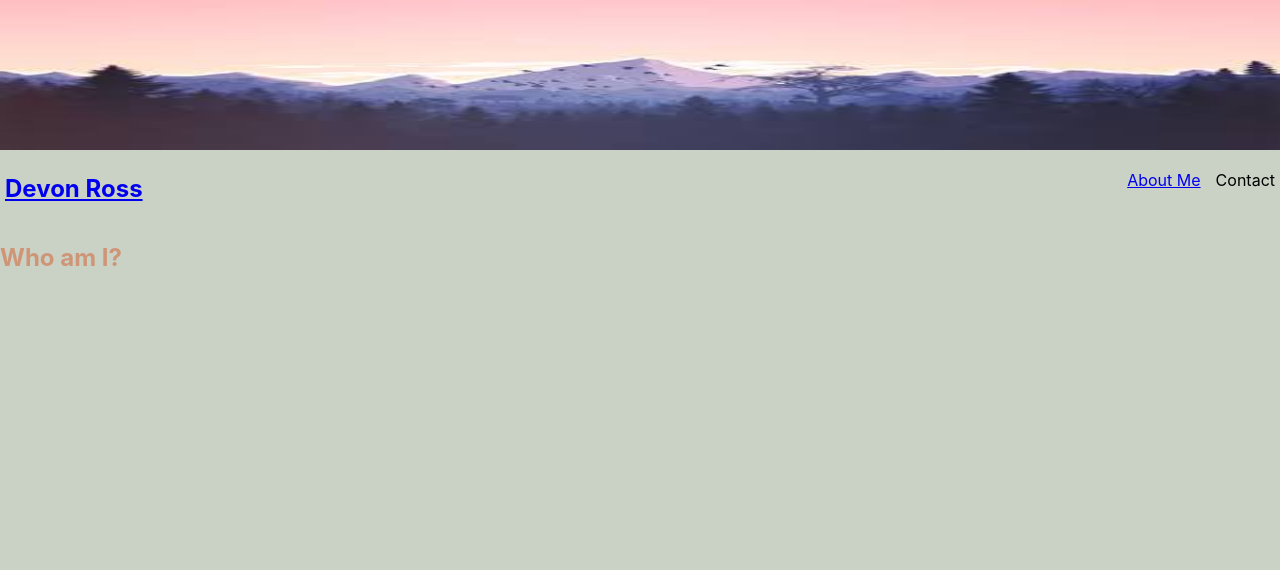
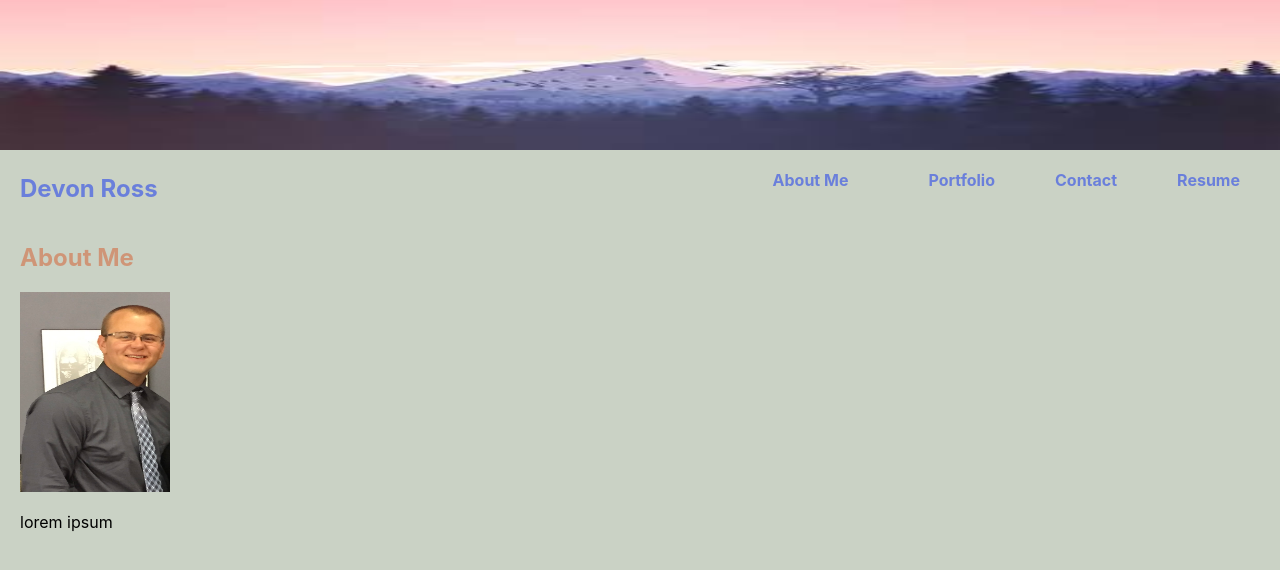
Before and after one commit to dr-50/ReactPortfolio, a React (Create React App) app in the folder portfolio/: page / in a window 1280 px wide. Shown: the top 570 px of the page. Built offline with nearby package versions, Linux system fonts and the light colour scheme.

Commit message:
layout of about me page

```diff
--- a/portfolio/src/components/About/index.js
+++ b/portfolio/src/components/About/index.js
@@ -1,11 +1,13 @@
 import React from 'react';
+import personalImg from '../../assets/images/personal-photo.jpg'
 
 
 function About() {
     return (
         <section>
-            <h1 id="about">Who am I?</h1>
-
+            <h1 id="about">About Me</h1>
+            <img src={personalImg} className="my-2" style={{ width: "10%", minWidth:"150px", height: "200px" }} alt="cover"/>
+            <p>lorem ipsum </p>
         </section>
     )
 }
--- a/portfolio/src/components/Nav/index.js
+++ b/portfolio/src/components/Nav/index.js
@@ -16,8 +16,14 @@ function Nav() {
                             About Me
                         </a>
                     </li>
+                    <li className="mx-2">
+                        <a href="#portfolio">Portfolio</a>
+                    </li>
                     <li>
                         <span>Contact</span>
+                    </li>
+                    <li className="mx-2">
+                        <a href="#resume">Resume</a>
                     </li>
                 </ul>
             </nav>
--- a/portfolio/src/index.css
+++ b/portfolio/src/index.css
@@ -16,7 +16,10 @@ ul {
 
 li, a {
   float: left;
-  margin: 0 5px;
+  margin: 0 20px;
+  text-decoration: none;
+  color: var(--quanternary);
+  font-weight: bold;
 }
 
 body {
@@ -36,6 +39,10 @@ code {
 
 header {
   display: flex;
-  flex: wrap;
   justify-content: space-between;
+  text-decoration:none;
 }
+
+section {
+  margin: 0 20px;
+}
```
Also changed, not shown: portfolio/src/assets/images/personal-photo.jpg (added).
